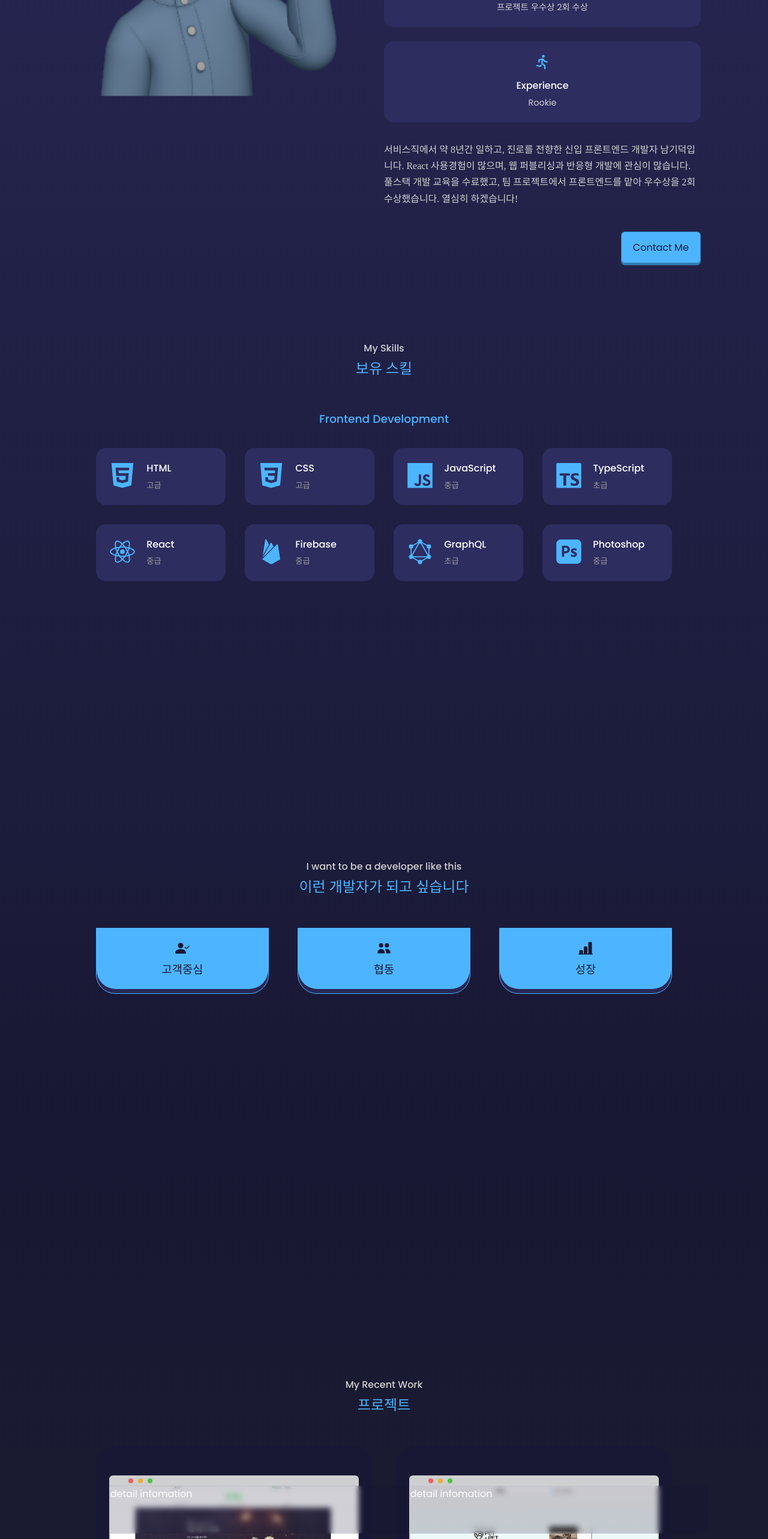
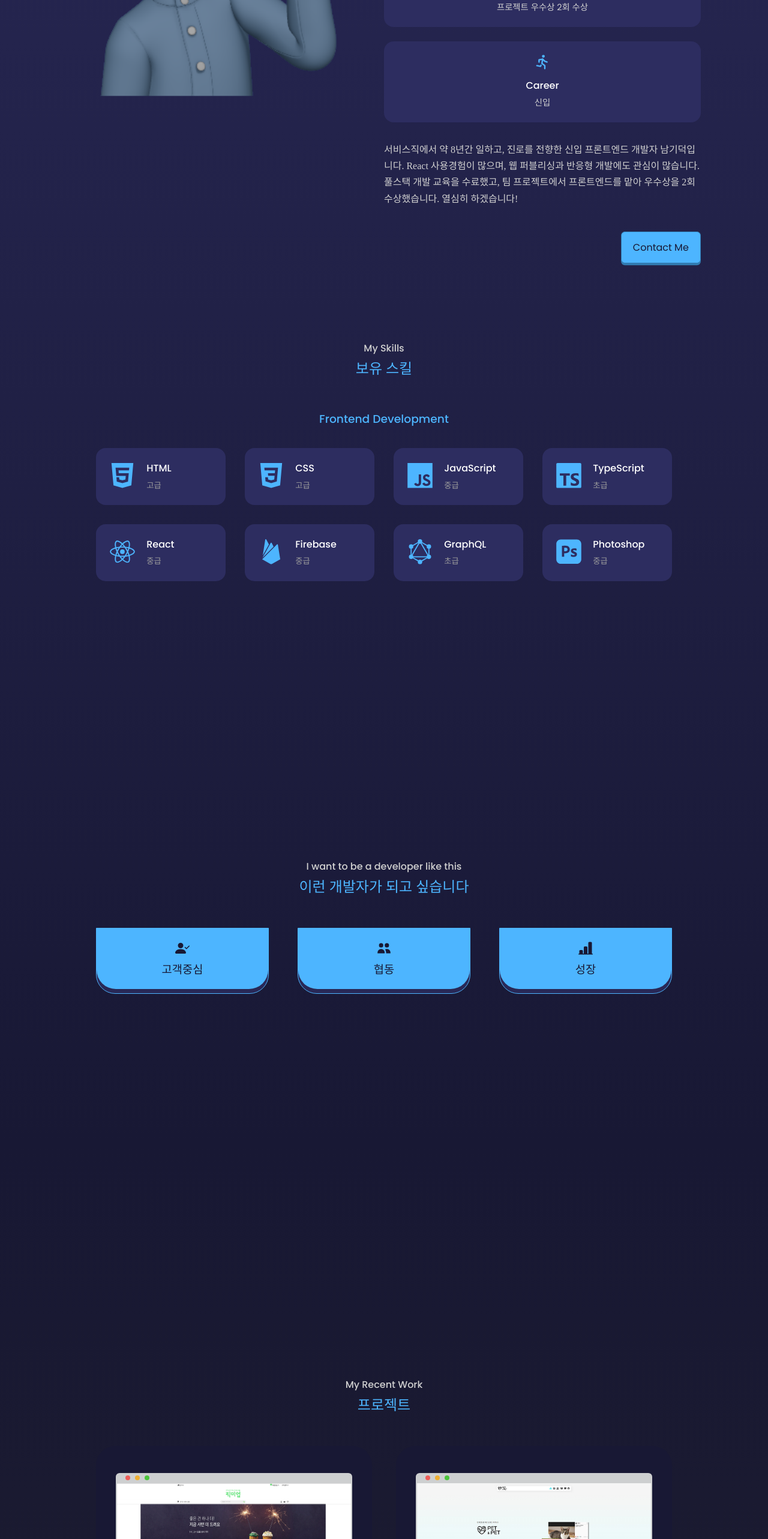
Before and after one commit to NamGideokk/portfolio-website, a React (Create React App) app: page / in a window 1280 px wide. Shown: the part 1320-3886 px from the top of the page at 60% size. Built offline with nearby package versions, Linux system fonts and the light colour scheme; a web font is replaced by a local one.

Commit message:
Portfolio > 프로젝트 이미지 컨테이너 사이즈 수정

```diff
--- a/src/components/about/About.jsx
+++ b/src/components/about/About.jsx
@@ -35,14 +35,14 @@ const About = () => {
             </article>
             <article className="about__card">
               <TbRun className="about__icon" />
-              <h5>Experience</h5>
-              <small>Rookie</small>
+              <h5>Career</h5>
+              <small>신입</small>
             </article>
           </div>
 
           <p className="kor">
             서비스직에서 약 8년간 일하고, 진로를 전향한 신입 프론트엔드 개발자
-            남기덕입니다. React 사용경험이 많으며, 웹 퍼블리싱과 반응형 개발에
+            남기덕입니다. React 사용경험이 많으며, 웹 퍼블리싱과 반응형 개발에도
             관심이 많습니다. 풀스택 개발 교육을 수료했고, 팀 프로젝트에서
             프론트엔드를 맡아 우수상을 2회 수상했습니다. 열심히 하겠습니다!
           </p>
--- a/src/components/portfolio/PortfolioArticle.jsx
+++ b/src/components/portfolio/PortfolioArticle.jsx
@@ -20,7 +20,6 @@ const PortfolioArticle = ({
       <div className="circle"></div>
       <div className="circle"></div>
       <div className="img__container">
-        <div className="project-info">detail infomation</div>
         <img src={img} alt="portfolio image" className="project-image" />
       </div>
       <h3 className="kor">{title}</h3>
--- a/src/components/portfolio/portfolio.scss
+++ b/src/components/portfolio/portfolio.scss
@@ -12,7 +12,7 @@ $width: fit-content;
 .portfolio__item {
   // min-width: 276px;
   background-color: $bg-color;
-  padding: 1.3rem;
+  padding: 1rem 2rem 1.5rem;
   border-radius: 2rem;
   border: $border-trans;
   transition: 0.3s;
@@ -32,8 +32,8 @@ $width: fit-content;
     display: inline-block;
     margin-right: 0.5rem;
     position: relative;
+    left: 1rem;
     top: 1.3rem;
-    left: 2rem;
 
     &:nth-of-type(1) {
       background-color: #ee5e5a;
@@ -50,32 +50,18 @@ $width: fit-content;
   .img__container {
     margin: 0 auto;
     max-width: 500px;
-    min-width: 80%;
-    min-height: 200px;
-    max-height: 400px;
+    min-width: 100%;
+    height: 400px;
     overflow: hidden;
     border: 2px solid #cdcfd0;
     border-top: 1.1rem solid #cdcfd0;
     border-top-left-radius: 0.4rem;
     border-top-right-radius: 0.4rem;
+    background-color: #cdcfd0;
 
     &:hover .project-image {
       transform: translateY(-100%);
     }
-
-    &:hover .project-info {
-    }
-  }
-
-  // hover시 출력 정보
-  .project-info {
-    background: rgba($color: $bg-color, $alpha: 0.2);
-    backdrop-filter: blur(5px);
-    width: 496px;
-    height: 5rem;
-    position: absolute;
-    transition: 2s;
-    // transform: translateY(400px);
   }
 
   .project-image {
@@ -91,7 +77,7 @@ $width: fit-content;
   p {
     color: $font-color-light;
     margin-bottom: 1.5rem;
-    font-size: 0.8rem;
+    font-size: 1rem;
   }
 
   .portfolio__item-cta {
@@ -113,6 +99,10 @@ $width: fit-content;
   .portfolio__container {
     grid-template-columns: 1fr 1fr;
     gap: 1.2rem;
+
+    .img__container {
+      height: 230px !important;
+    }
   }
 }
 
```
